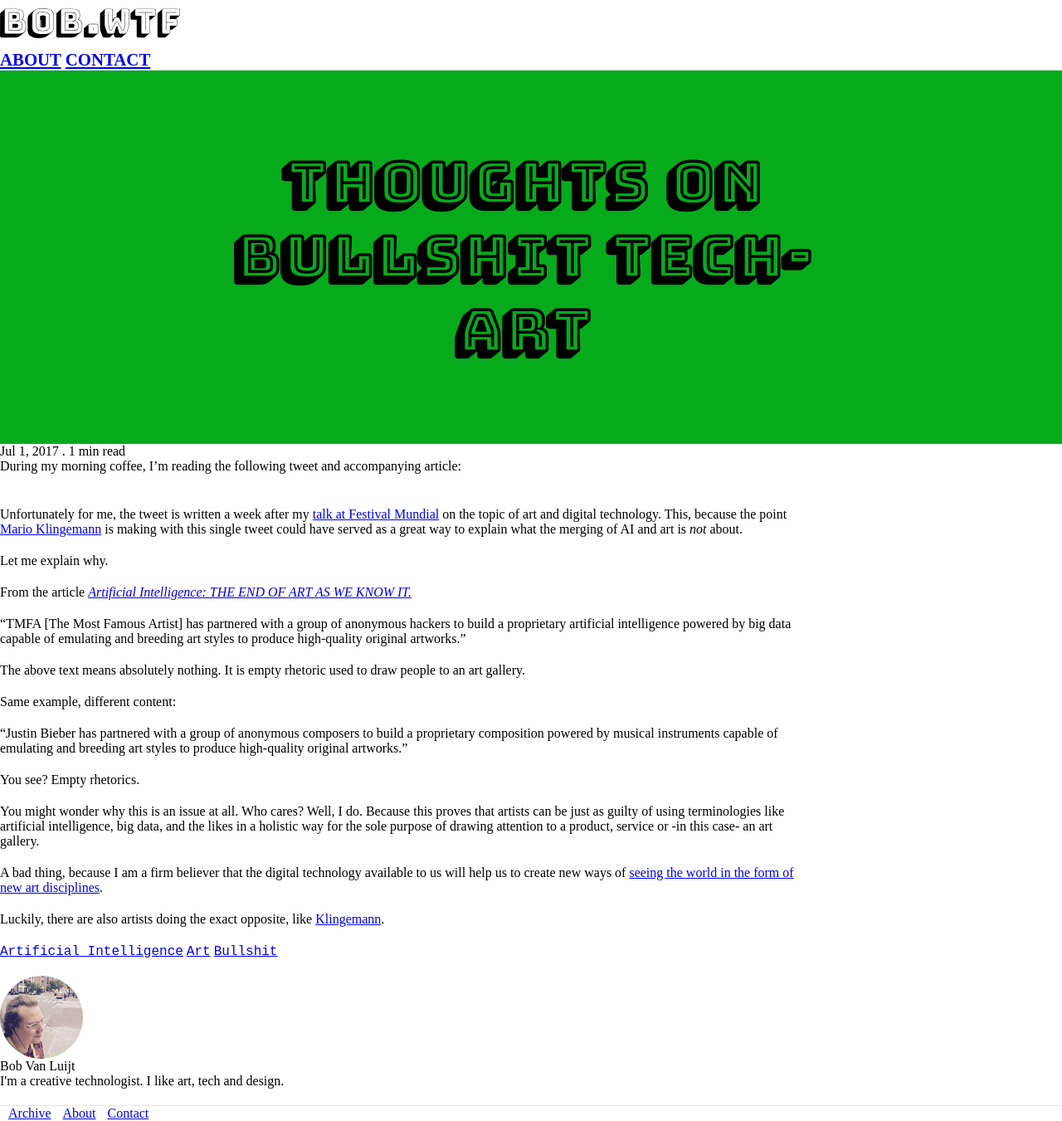
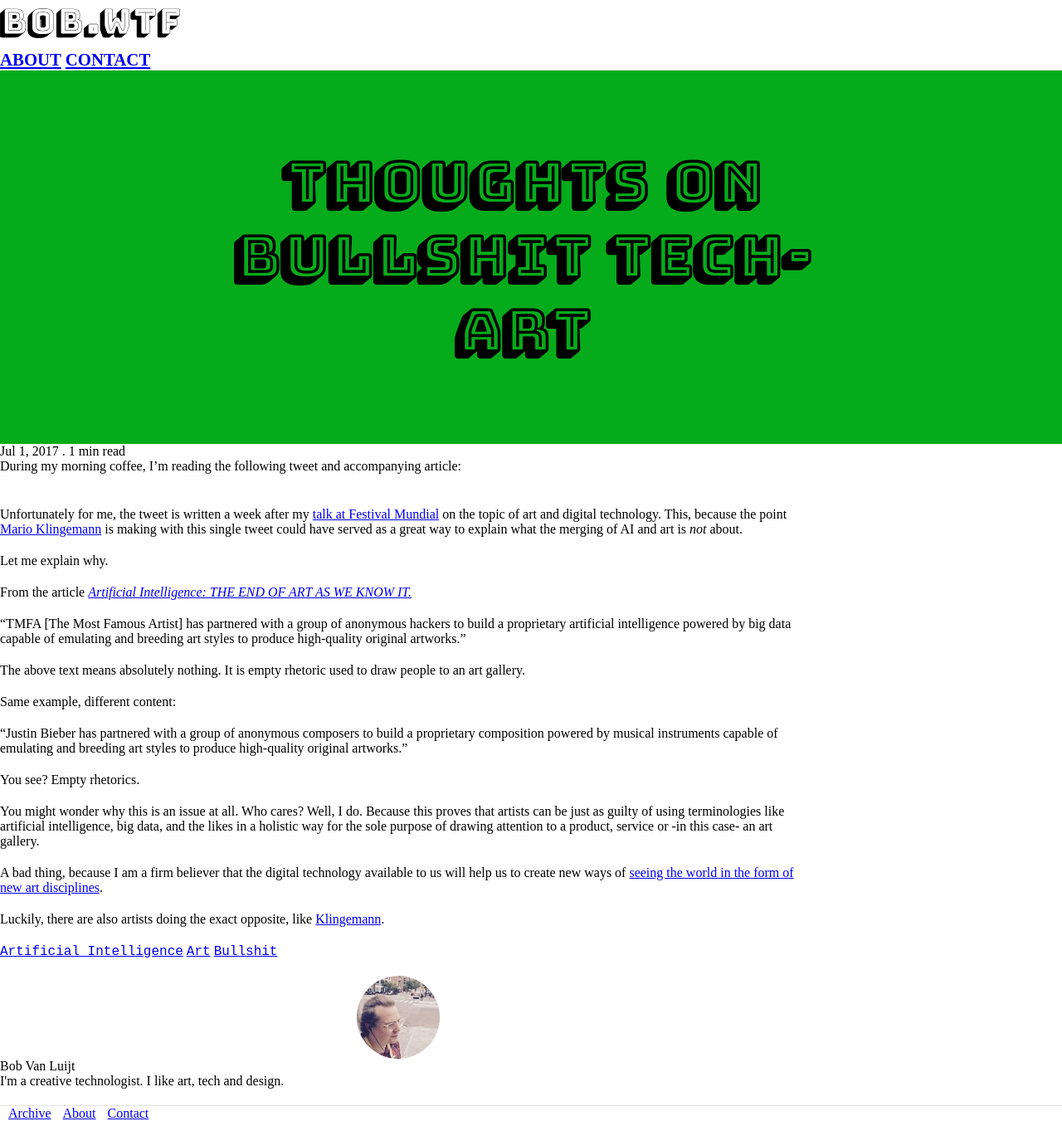
Before and after one commit to bobvanluijt/bobvanluijt.github.io, a Jekyll site: the page built from _posts/2017-07-01-thoughts-on-bullshit-tech-art.md, in a window 1280 px wide. Shown: the whole page at 83% size. Built offline with Jekyll 4.4.1, drawn with Linux system fonts in a browser that asks for light colours; nearby versions of some CDN libraries; comment, search, counter and statistics services are not loaded.

Commit message:
#8 centered post page images

```diff
--- a/_layouts/post.html
+++ b/_layouts/post.html
@@ -43,10 +43,10 @@ layout: default
     <div class="col-sm-10 offset-sm-1">
       <div class="post_page mt-2">
         <div class="row bob_info">
-          <div class="col-sm-2">
+          <div class="col-md-2">
             <img id="bob_image" src="../../assets/images/bob.jpeg" alt="">
           </div>
-          <div class="col-sm-10">
+          <div class="col-md-10">
             <span class="bob_name">Bob Van Luijt</span><br/>
             <span class="">I'm a creative technologist. I like art, tech and design.</span>
           </div>
--- a/_sass/fatahdigital/post.scss
+++ b/_sass/fatahdigital/post.scss
@@ -199,3 +199,8 @@
   font-weight: bold;
   text-transform: uppercase;
 }
+img {
+  margin-left: auto;
+  margin-right: auto;
+  display: block;
+}
```
